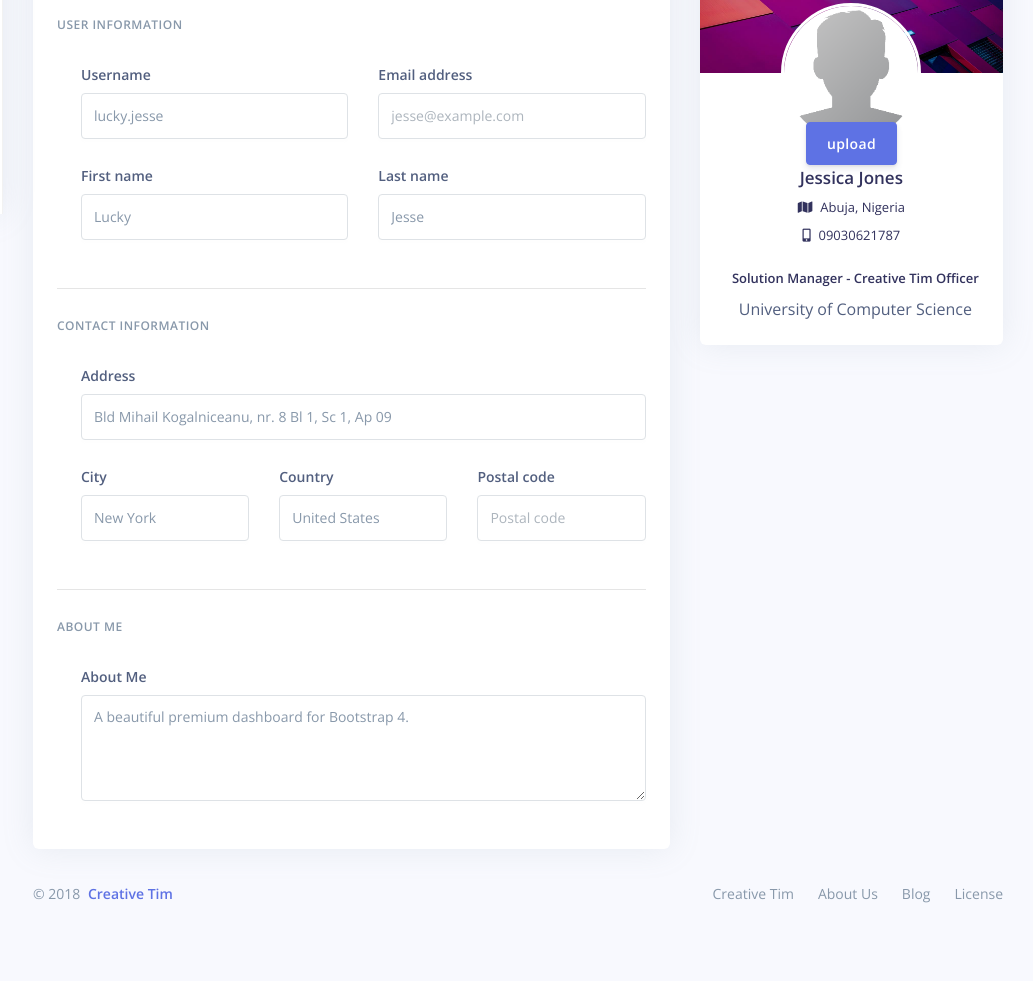
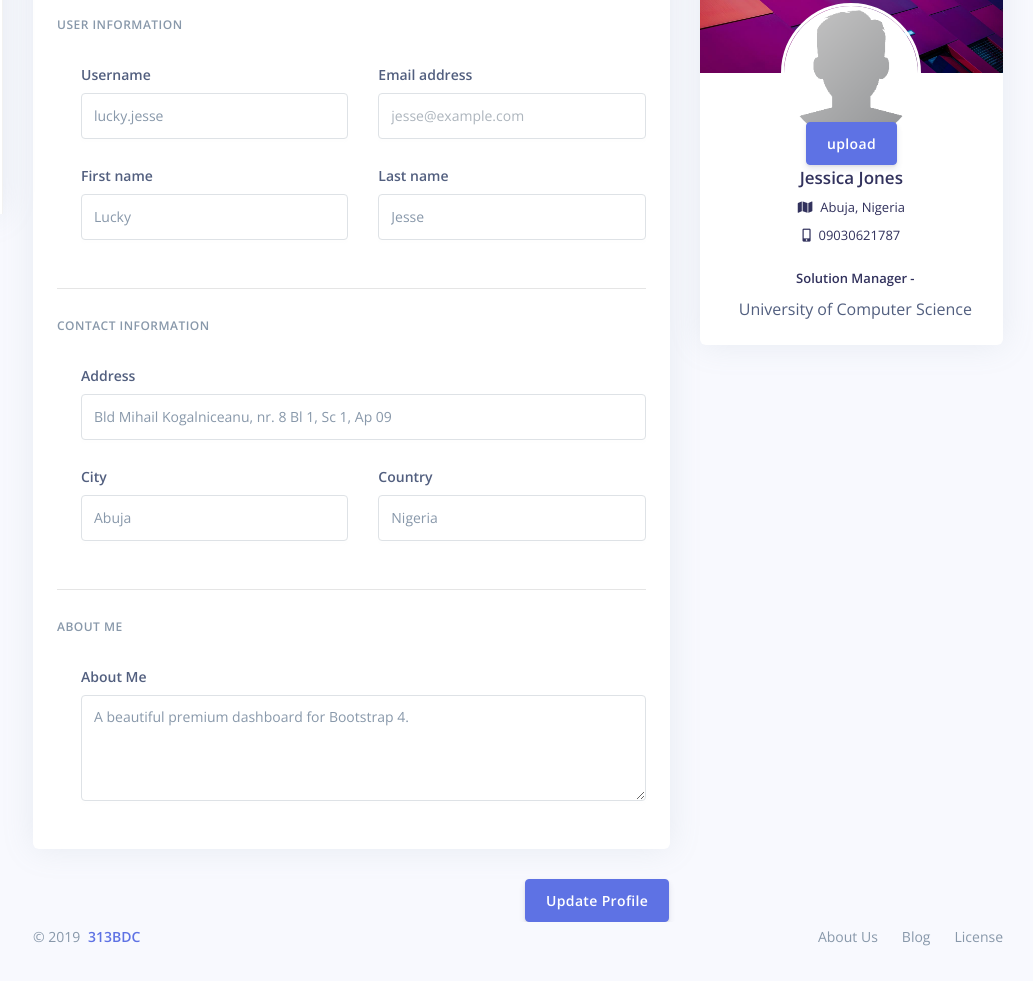
Before and after one commit to aisamuel/bdc-vue-updated, a plain HTML site: page profile.html in a window 1280 px wide. Shown: the part 586-1567 px from the top of the page, without its empty margins (247-1280 px from the left). Before the commit the page ends 1524 px from the top, so only its background shows below. Drawn offline with nearby package versions, Linux system fonts and the light colour scheme.

Commit message:
updated Profile Page

```diff
--- a/profile.html
+++ b/profile.html
@@ -298,7 +298,7 @@
                                         <i class="fas fa-mobile-alt mr-2"></i>09030621787
                                     </div>
                                     <div class="h5 mt-4">
-                                        <i class="ni business_briefcase-24 mr-2"></i>Solution Manager - Creative Tim Officer
+                                        <i class="ni business_briefcase-24 mr-2"></i>Solution Manager -
                                     </div>
                                     <div>
                                         <i class="ni education_hat mr-2"></i>University of Computer Science
@@ -363,22 +363,16 @@
                                             </div>
                                         </div>
                                         <div class="row">
-                                            <div class="col-lg-4">
+                                            <div class="col-lg-6">
                                                 <div class="form-group">
                                                     <label class="form-control-label" for="input-city">City</label>
-                                                    <input type="text" id="input-city" class="form-control" placeholder="City" value="New York">
+                                                    <input type="text" id="input-city" class="form-control" placeholder="City" value="Abuja">
                                                 </div>
                                             </div>
-                                            <div class="col-lg-4">
+                                            <div class="col-lg-6">
                                                 <div class="form-group">
                                                     <label class="form-control-label" for="input-country">Country</label>
-                                                    <input type="text" id="input-country" class="form-control" placeholder="Country" value="United States">
-                                                </div>
-                                            </div>
-                                            <div class="col-lg-4">
-                                                <div class="form-group">
-                                                    <label class="form-control-label" for="input-country">Postal code</label>
-                                                    <input type="number" id="input-postal-code" class="form-control" placeholder="Postal code">
+                                                    <input type="text" id="input-country" class="form-control" placeholder="Country" value="Nigeria">
                                                 </div>
                                             </div>
                                         </div>
@@ -395,6 +389,11 @@
                                 </form>
                             </div>
                         </div>
+                        <div class="text-right">
+                            <button class="btn btn-primary">
+                                Update Profile
+</button>
+                        </div>
                     </div>
                 </div>
                 <!-- Footer -->
@@ -402,15 +401,12 @@
                     <div class="row align-items-center justify-content-lg-between">
                         <div class="col-lg-6">
                             <div class="copyright text-center text-lg-left text-muted">
-                                &copy; 2018
-                                <a href="https://www.creative-tim.com" class="font-weight-bold ml-1" target="_blank">Creative Tim</a>
+                                &copy; 2019
+                                <a href="https://www.creative-tim.com" class="font-weight-bold ml-1" target="_blank">313BDC</a>
                             </div>
                         </div>
                         <div class="col-lg-6">
                             <ul class="nav nav-footer justify-content-center justify-content-lg-end">
-                                <li class="nav-item">
-                                    <a href="https://www.creative-tim.com" class="nav-link" target="_blank">Creative Tim</a>
-                                </li>
                                 <li class="nav-item">
                                     <a href="https://www.creative-tim.com/presentation" class="nav-link" target="_blank">About Us</a>
                                 </li>
```
